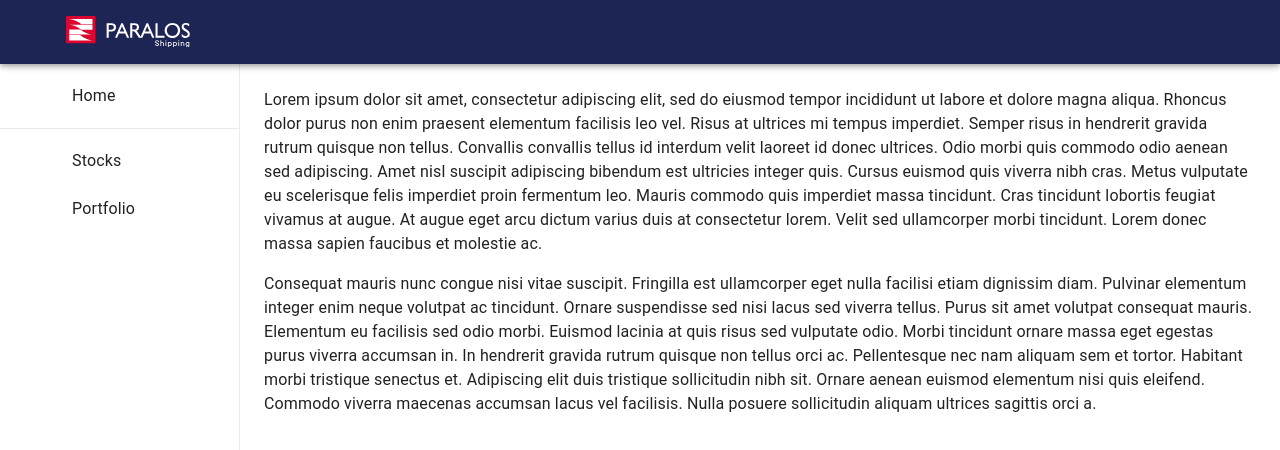
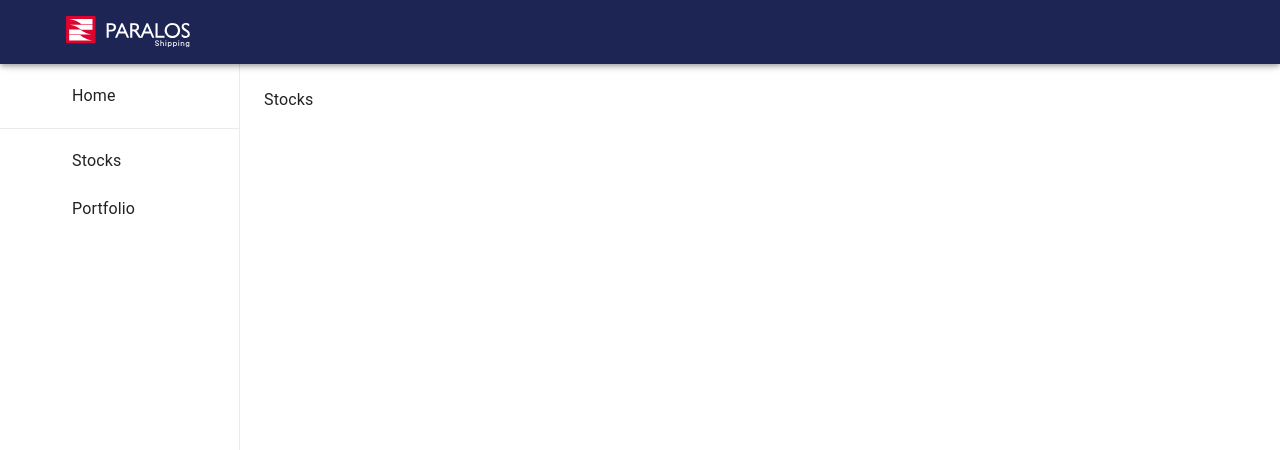
Before and after one commit to vlchristos/paralos-dashboard, a React (Vite) app: page /stocks in a window 1280 px wide. Shown: the top 450 px of the page. Built offline with nearby package versions, Linux system fonts and the light colour scheme; some icons are missing.

Commit message:
Adds some basic routing

```diff
--- a/package.json
+++ b/package.json
@@ -18,6 +18,7 @@
     "react": "^19.1.0",
     "react-dom": "^19.1.0",
     "react-redux": "^9.2.0",
+    "react-router": "^7.7.0",
     "redux-saga": "^1.3.0"
   },
   "devDependencies": {
--- a/src/App.tsx
+++ b/src/App.tsx
@@ -1,12 +1,11 @@
-import AppContent from "./components/AppContent";
-import AppDrawer from "./components/AppDrawer";
 import CssBaseline from "@mui/material/CssBaseline";
-import { Box, useMediaQuery } from "@mui/material";
+import { useMediaQuery } from "@mui/material";
 import { ThemeProvider, type PaletteMode } from "@mui/material/styles";
 import { useEffect, useMemo, useState } from "react";
 import { theme } from "./themeOptions";
-import AppHeader from "./components/AppHeader";
 import { useAppSelector } from "./store";
+import { RouterProvider } from "react-router";
+import { router } from "./AppRouting";
 
 function App() {
   const darkModePreference = useAppSelector(
@@ -25,7 +24,7 @@ function App() {
     } else {
       setDarkMode(prefersDarkMode ? "dark" : "light");
     }
-  }, [darkModePreference, prefersDarkMode]); // eslint-disable-line react-hooks/exhaustive-deps
+  }, [darkModePreference, prefersDarkMode]);
 
   const paralosTheme = useMemo(
     () => theme(darkMode as PaletteMode),
@@ -34,12 +33,8 @@ function App() {
 
   return (
     <ThemeProvider theme={paralosTheme}>
-      <Box display="flex">
-        <CssBaseline />
-        <AppHeader />
-        <AppDrawer />
-        <AppContent />
-      </Box>
+      <CssBaseline />
+      <RouterProvider router={router} />
     </ThemeProvider>
   );
 }
--- /dev/null
+++ b/src/AppRouting.tsx
@@ -0,0 +1,19 @@
+import { createBrowserRouter } from "react-router";
+import Home from "./components/Pages/home";
+import Stocks from "./components/Pages/stocks";
+import AppLayout from "./components/AppLayout";
+
+export const router = createBrowserRouter([
+  {
+    path: "/",
+    Component: Home,
+  },
+  {
+    path: "/stocks",
+    Component: Stocks,
+  },
+  {
+    path: "*",
+    Component: () => <AppLayout>Page Not Found</AppLayout>, // Fallback for unmatched routes
+  },
+]);
--- a/src/components/AppContent.tsx
+++ /dev/null
@@ -1,37 +0,0 @@
-import { Box, Toolbar, Typography } from "@mui/material";
-
-export default function AppContent() {
-  return (
-    <Box component="main" sx={{ flexGrow: 1, p: 3 }}>
-      <Toolbar />
-      <Typography sx={{ marginBottom: 2 }}>
-        Lorem ipsum dolor sit amet, consectetur adipiscing elit, sed do eiusmod
-        tempor incididunt ut labore et dolore magna aliqua. Rhoncus dolor purus
-        non enim praesent elementum facilisis leo vel. Risus at ultrices mi
-        tempus imperdiet. Semper risus in hendrerit gravida rutrum quisque non
-        tellus. Convallis convallis tellus id interdum velit laoreet id donec
-        ultrices. Odio morbi quis commodo odio aenean sed adipiscing. Amet nisl
-        suscipit adipiscing bibendum est ultricies integer quis. Cursus euismod
-        quis viverra nibh cras. Metus vulputate eu scelerisque felis imperdiet
-        proin fermentum leo. Mauris commodo quis imperdiet massa tincidunt. Cras
-        tincidunt lobortis feugiat vivamus at augue. At augue eget arcu dictum
-        varius duis at consectetur lorem. Velit sed ullamcorper morbi tincidunt.
-        Lorem donec massa sapien faucibus et molestie ac.
-      </Typography>
-      <Typography sx={{ marginBottom: 2 }}>
-        Consequat mauris nunc congue nisi vitae suscipit. Fringilla est
-        ullamcorper eget nulla facilisi etiam dignissim diam. Pulvinar elementum
-        integer enim neque volutpat ac tincidunt. Ornare suspendisse sed nisi
-        lacus sed viverra tellus. Purus sit amet volutpat consequat mauris.
-        Elementum eu facilisis sed odio morbi. Euismod lacinia at quis risus sed
-        vulputate odio. Morbi tincidunt ornare massa eget egestas purus viverra
-        accumsan in. In hendrerit gravida rutrum quisque non tellus orci ac.
-        Pellentesque nec nam aliquam sem et tortor. Habitant morbi tristique
-        senectus et. Adipiscing elit duis tristique sollicitudin nibh sit.
-        Ornare aenean euismod elementum nisi quis eleifend. Commodo viverra
-        maecenas accumsan lacus vel facilisis. Nulla posuere sollicitudin
-        aliquam ultrices sagittis orci a.
-      </Typography>
-    </Box>
-  );
-}
--- a/src/components/AppDrawer.tsx
+++ b/src/components/AppDrawer.tsx
@@ -14,11 +14,16 @@ import HomeOutlinedIcon from "@mui/icons-material/HomeOutlined";
 import ShowChartOutlinedIcon from "@mui/icons-material/ShowChartOutlined";
 import BusinessCenterOutlinedIcon from "@mui/icons-material/BusinessCenterOutlined";
 import { useAppSelector } from "../store";
+import { Link } from "react-router";
 
 const DRAWER_WIDTH = 240;
 const MENU_ITEMS = [
-  { text: "Stocks", icon: <ShowChartOutlinedIcon /> },
-  { text: "Portfolio", icon: <BusinessCenterOutlinedIcon /> },
+  { text: "Stocks", icon: <ShowChartOutlinedIcon />, url: "/stocks" },
+  {
+    text: "Portfolio",
+    icon: <BusinessCenterOutlinedIcon />,
+    url: "/portfolio",
+  },
 ];
 
 export default function AppDrawer() {
@@ -43,7 +48,7 @@ export default function AppDrawer() {
       <Box sx={{ overflow: "auto" }}>
         <List>
           <ListItem disablePadding>
-            <ListItemButton>
+            <ListItemButton component={Link} to="/">
               <ListItemIcon>
                 <HomeOutlinedIcon />
               </ListItemIcon>
@@ -55,7 +60,7 @@ export default function AppDrawer() {
         <List>
           {MENU_ITEMS.map((item, index) => (
             <ListItem key={index} disablePadding>
-              <ListItemButton>
+              <ListItemButton component={Link} to={item.url}>
                 <ListItemIcon>{item.icon}</ListItemIcon>
                 <ListItemText primary={item.text} />
               </ListItemButton>
--- /dev/null
+++ b/src/components/AppLayout.tsx
@@ -0,0 +1,20 @@
+import { Box, Toolbar } from "@mui/material";
+import AppDrawer from "./AppDrawer";
+import AppHeader from "./AppHeader";
+
+type LayoutProps = {
+  children: React.ReactNode;
+};
+
+export default function AppLayout({ children }: LayoutProps) {
+  return (
+    <Box display="flex">
+      <AppHeader />
+      <AppDrawer />
+      <Box sx={{ flexGrow: 1, p: 3 }}>
+        <Toolbar />
+        {children}
+      </Box>
+    </Box>
+  );
+}
--- /dev/null
+++ b/src/components/Pages/home/Portfolios/index.tsx
@@ -0,0 +1,3 @@
+export default function Portfolios() {
+  return <div>Portfolios</div>;
+}
--- /dev/null
+++ b/src/components/Pages/home/index.tsx
@@ -0,0 +1,14 @@
+import { Typography } from "@mui/material";
+import Portfolios from "./Portfolios";
+import AppLayout from "../../AppLayout";
+
+export default function Home() {
+  return (
+    <AppLayout>
+      <Typography variant="h4" component="h1" gutterBottom>
+        Welcome to the Home Page
+      </Typography>
+      <Portfolios />
+    </AppLayout>
+  );
+}
--- /dev/null
+++ b/src/components/Pages/stocks/index.tsx
@@ -0,0 +1,5 @@
+import AppLayout from "../../AppLayout";
+
+export default function Stocks() {
+  return <AppLayout>Stocks</AppLayout>;
+}
```
Also changed, not shown: src/store/portfolios/index.ts (added, +25 -0 lines), src/types/portfolio/portfolio.d.ts (added, +14 -0 lines), 1 other file (tests, documents, lock files or other folders).
